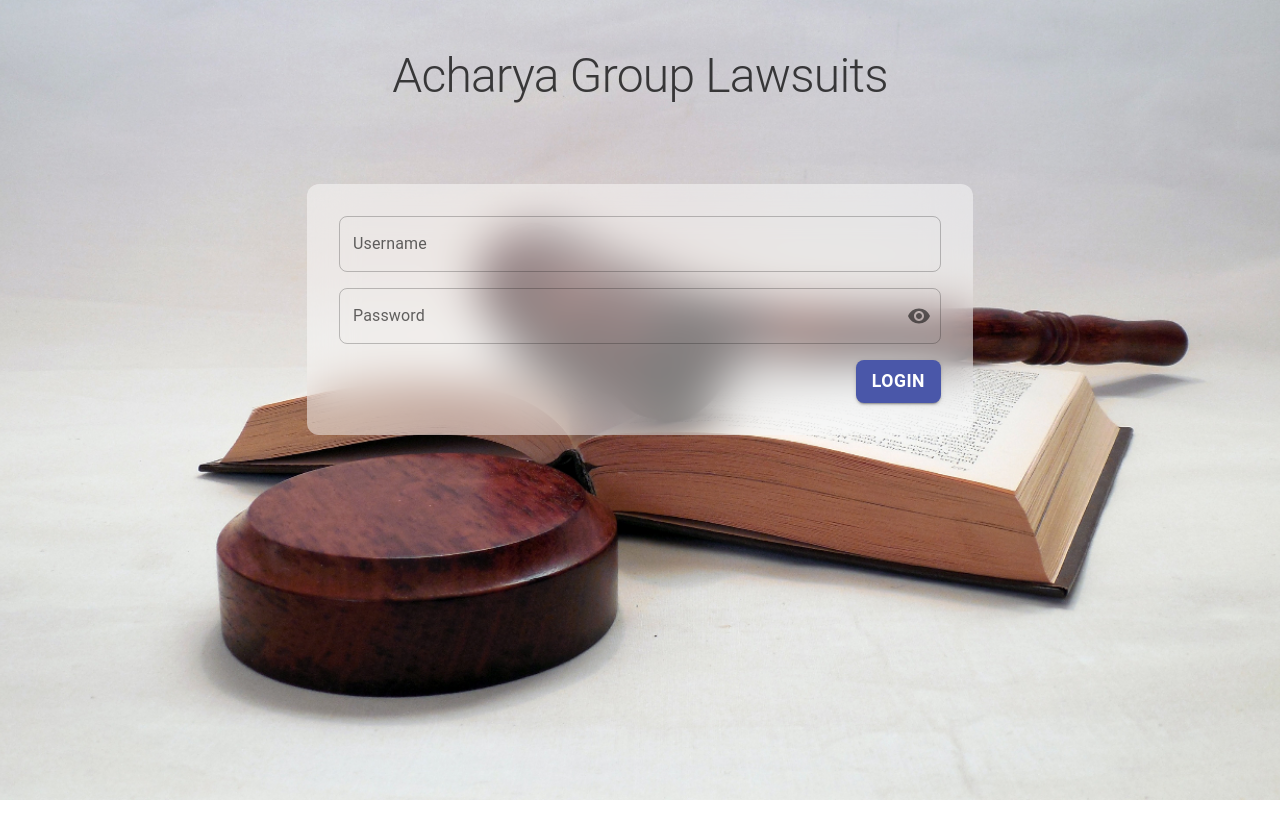
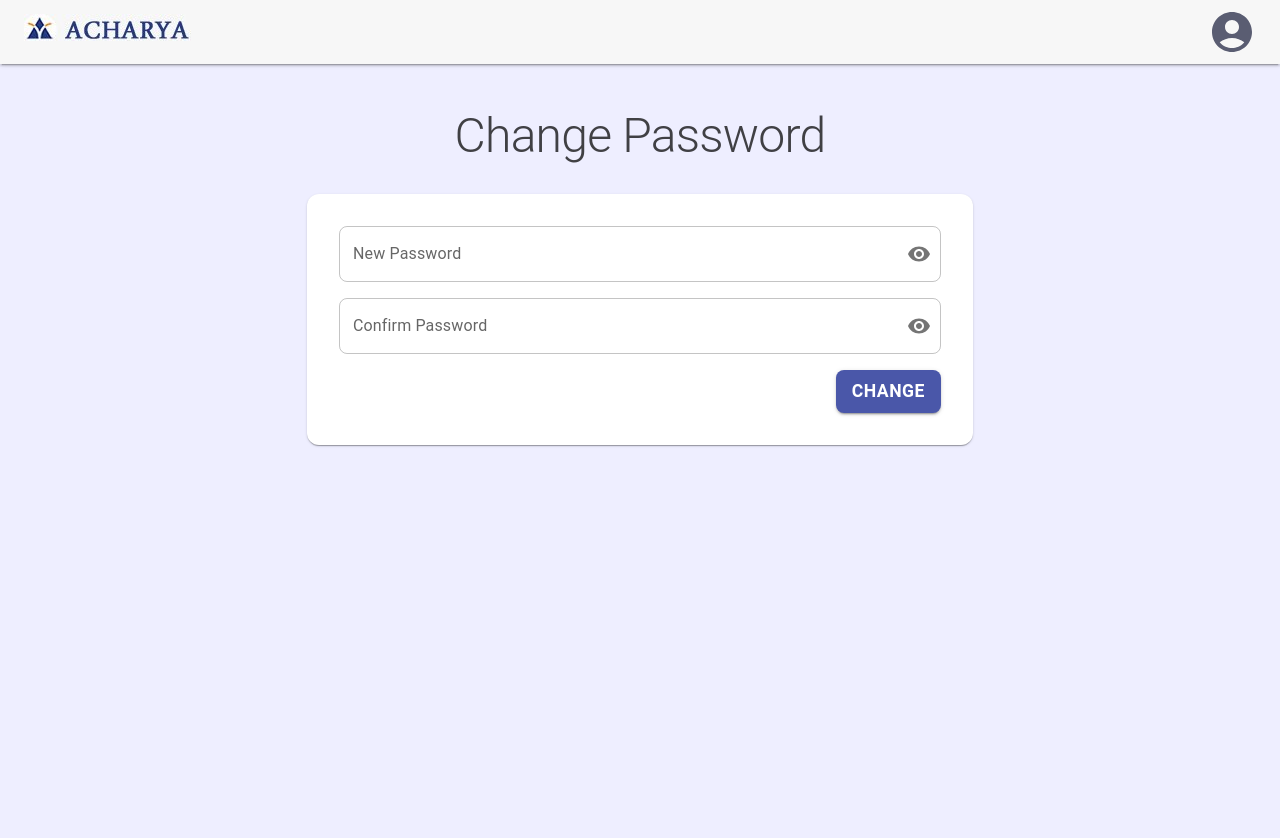
Before and after one commit to AcharyaUniversity/AcharyaLawsuits, a React (Create React App) app: page /ChangePassword in a window 1280 px wide. Before the commit this address led to /Login. Shown: the top 838 px of the page. Before the commit the page ends 800 px from the top, so only its background shows below. Built offline with nearby package versions, Linux system fonts and the light colour scheme; sample sign-in values are in the browser's storage.

Commit message:
update authentication and create implement change password page

```diff
--- a/src/App.jsx
+++ b/src/App.jsx
@@ -14,7 +14,9 @@ import Report from "./components/Report";
 import ChangePassword from "./containers/ChangePassword";
 
 function App() {
-  const token = localStorage.getItem("token");
+  const token = JSON.parse(
+    localStorage.getItem("AcharyaCaseUserDetails")
+  )?.token;
 
   return (
     <ThemeContextProvider>
--- a/src/api/axios.js
+++ b/src/api/axios.js
@@ -1,6 +1,6 @@
 import Axios from "axios";
 
-const token = localStorage.getItem("token");
+const token = JSON.parse(localStorage.getItem("AcharyaCaseUserDetails"))?.token;
 
 const axios = Axios.create({
   baseURL: `https://www.stageapi-acharyainstitutes.in`,
--- a/src/components/Header.jsx
+++ b/src/components/Header.jsx
@@ -26,7 +26,7 @@ function Header() {
     {
       label: "Logout",
       action: () => {
-        localStorage.setItem("token", "");
+        localStorage.setItem("AcharyaCaseUserDetails", null);
         navigate("/Login");
       },
     },
@@ -40,7 +40,8 @@ function Header() {
   };
 
   useEffect(() => {
-    if (!localStorage.getItem("token")) navigate("/Login");
+    if (!JSON.parse(localStorage.getItem("AcharyaCaseUserDetails"))?.token)
+      navigate("/Login");
   }, []);
 
   return (
--- a/src/containers/ChangePassword.jsx
+++ b/src/containers/ChangePassword.jsx
@@ -1,7 +1,156 @@
-import React from "react";
+import { useState } from "react";
+import { useNavigate } from "react-router-dom";
+import {
+  Button,
+  FormControl,
+  InputLabel,
+  OutlinedInput,
+  Box,
+  Paper,
+  IconButton,
+  InputAdornment,
+  Typography,
+} from "@mui/material";
+import { Visibility, VisibilityOff } from "@mui/icons-material";
+import useAlert from "../hooks/useAlert";
+import axios from "../api/axios";
 
 function ChangePassword() {
-  return <div>ChangePassword</div>;
+  const [values, setValues] = useState({ password: "", confirmPassword: "" });
+  const [showPassword, setShowPassword] = useState(false);
+
+  const { setAlertMessage, setAlertOpen } = useAlert();
+  const navigate = useNavigate();
+  const username = JSON.parse(
+    localStorage.getItem("AcharyaCaseUserDetails")
+  )?.username;
+
+  const handleChange = (e) => {
+    setValues((prev) => ({
+      ...prev,
+      [e.target.name]: e.target.value,
+    }));
+  };
+
+  const handleMouseDownPassword = (e) => {
+    e.preventDefault();
+  };
+
+  const handleSubmit = async (e) => {
+    e.preventDefault();
+
+    if (values.password !== values.confirmPassword) {
+      setAlertMessage({
+        severity: "error",
+        title: "Passwords do not match",
+      });
+      setAlertOpen(true);
+      return;
+    }
+
+    await axios
+      .put(
+        `api/updatelegalDepartmentUsers?legal_department_user_name=${username}&legal_department_user_password=${values.password}`
+      )
+      .then((res) => {
+        setAlertMessage({
+          severity: "success",
+          title: "Password Changed",
+          message: "Password has been updated. Please login.",
+        });
+        setAlertOpen(true);
+        localStorage.setItem("AcharyaCaseUserDetails", null);
+        navigate("/", { replace: true });
+      })
+      .catch((err) => {
+        setAlertMessage({
+          severity: "error",
+          title: "Error",
+          message: err.response
+            ? err.response.data.message
+            : "An error occured",
+        });
+        setAlertOpen(true);
+        console.error(err);
+      });
+  };
+
+  return (
+    <Box sx={{ background: "#eef", height: "100vh", pt: 6 }}>
+      <Typography
+        variant="h1"
+        sx={{
+          color: "#000b",
+          fontSize: "3rem !important ",
+          textAlign: "center",
+        }}
+      >
+        Change Password
+      </Typography>
+      <Paper
+        sx={{
+          width: "91%",
+          maxWidth: 666,
+          margin: "30px auto",
+          p: 4,
+          borderRadius: 3,
+          textAlign: "right",
+        }}
+      >
+        <Box component="form" onSubmit={handleSubmit}>
+          <FormControl fullWidth sx={{ mb: 2 }} variant="outlined">
+            <InputLabel>New Password</InputLabel>
+            <OutlinedInput
+              type={showPassword ? "text" : "password"}
+              name="password"
+              value={values.password}
+              onChange={handleChange}
+              endAdornment={
+                <InputAdornment position="end">
+                  <IconButton
+                    onClick={() => setShowPassword((prev) => !prev)}
+                    onMouseDown={handleMouseDownPassword}
+                    edge="end"
+                  >
+                    {showPassword ? <VisibilityOff /> : <Visibility />}
+                  </IconButton>
+                </InputAdornment>
+              }
+              label="New Password"
+            />
+          </FormControl>
+          <FormControl fullWidth sx={{ mb: 2 }} variant="outlined">
+            <InputLabel>Confirm Password</InputLabel>
+            <OutlinedInput
+              type={showPassword ? "text" : "password"}
+              name="confirmPassword"
+              value={values.confirmPassword}
+              onChange={handleChange}
+              endAdornment={
+                <InputAdornment position="end">
+                  <IconButton
+                    onClick={() => setShowPassword((prev) => !prev)}
+                    onMouseDown={handleMouseDownPassword}
+                    edge="end"
+                  >
+                    {showPassword ? <VisibilityOff /> : <Visibility />}
+                  </IconButton>
+                </InputAdornment>
+              }
+              label="Confirm Password"
+            />
+          </FormControl>
+          <Button
+            type="submit"
+            variant="contained"
+            sx={{ fontSize: "1.1rem", borderRadius: 2 }}
+          >
+            <strong>Change</strong>
+          </Button>
+        </Box>
+      </Paper>
+    </Box>
+  );
 }
 
 export default ChangePassword;
--- a/src/containers/Login.jsx
+++ b/src/containers/Login.jsx
@@ -42,7 +42,14 @@ function Login() {
       `https://www.stageapi-acharyainstitutes.in/api/regenrationOfToken?legal_department_user_name=${values.username}&legal_department_user_password=${values.password}`
     )
       .then((res) => {
-        localStorage.setItem("token", res.data.data.legal_validation_token);
+        localStorage.setItem(
+          "AcharyaCaseUserDetails",
+          JSON.stringify({
+            username: res.data.data.legal_department_user_name,
+            password: res.data.data.legal_department_user_password,
+            token: res.data.data.legal_validation_token,
+          })
+        );
         setAlertMessage({
           severity: "success",
           title: "Logged in",
```
